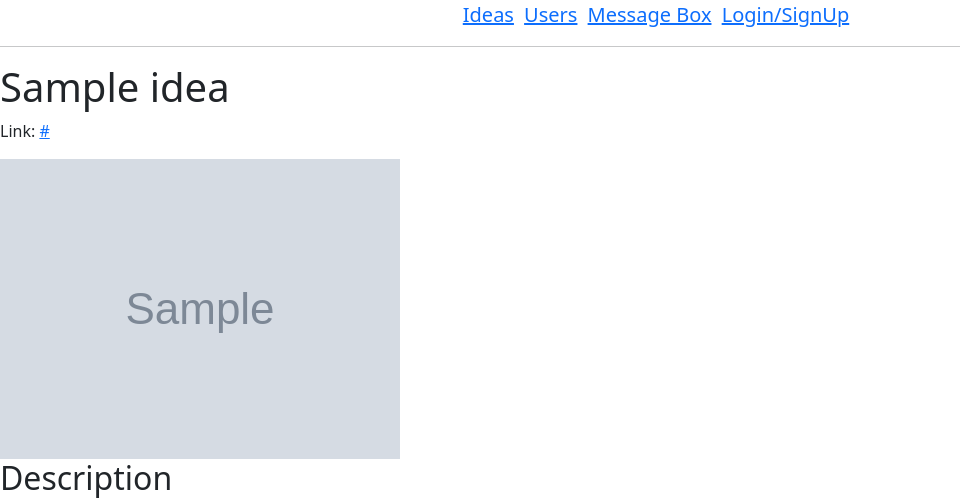
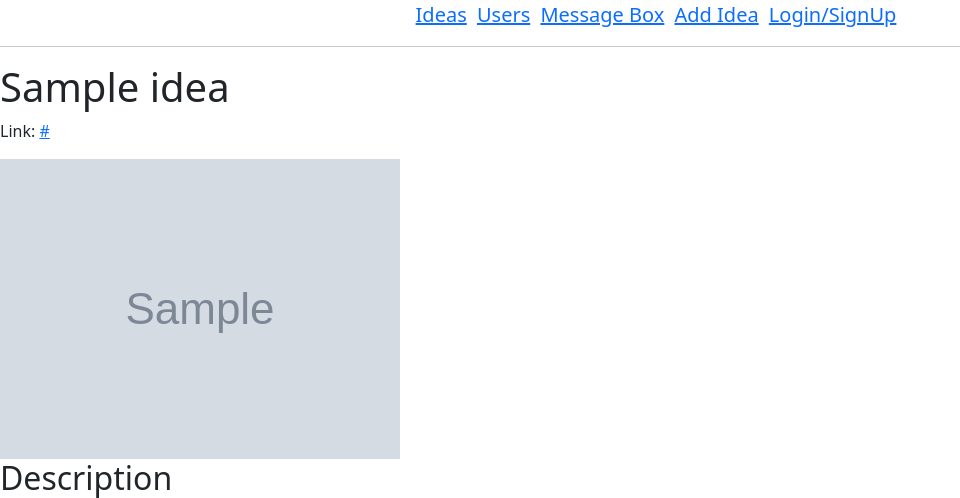
Before and after one commit to kikutan-day65/dev-share-ideas, a Django app: page /idea-detail/00000000-0000-0000-0000-000000000001/ in a window 1280 px wide. Shown: the top 498 px of the page, without its empty margins (0-960 px from the left). Run offline with Django 4.2, Linux system fonts and the light colour scheme; tables that the repository leaves empty hold one stand-in row (values such as "Sample post"); grey boxes marked "Sample" are stand-in pictures.

Commit message:
style: add link to add idea addtion page

```diff
--- a/ShareIdea/templates/navbar.html
+++ b/ShareIdea/templates/navbar.html
@@ -4,6 +4,7 @@
     <li><a href="{% url 'ideas' %}">Ideas</a></li>
     <li><a href="{% url 'profiles' %}">Users</a></li>
     <li><a href="">Message Box</a></li>
+    <li><a href="{% url 'add-idea' %}">Add Idea</a></li>
     <li><a href="">Login/SignUp</a></li>
 </ul>
 <hr>
```
